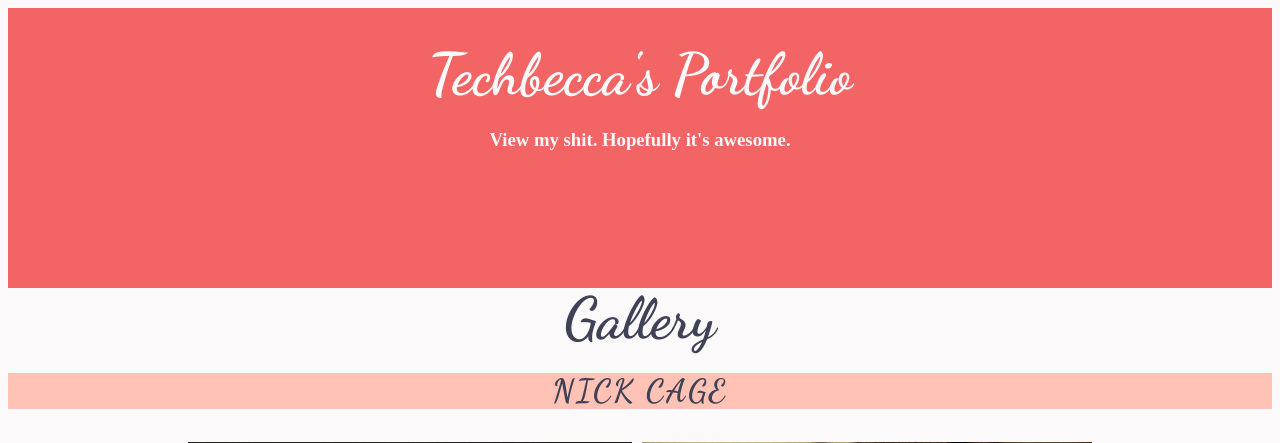
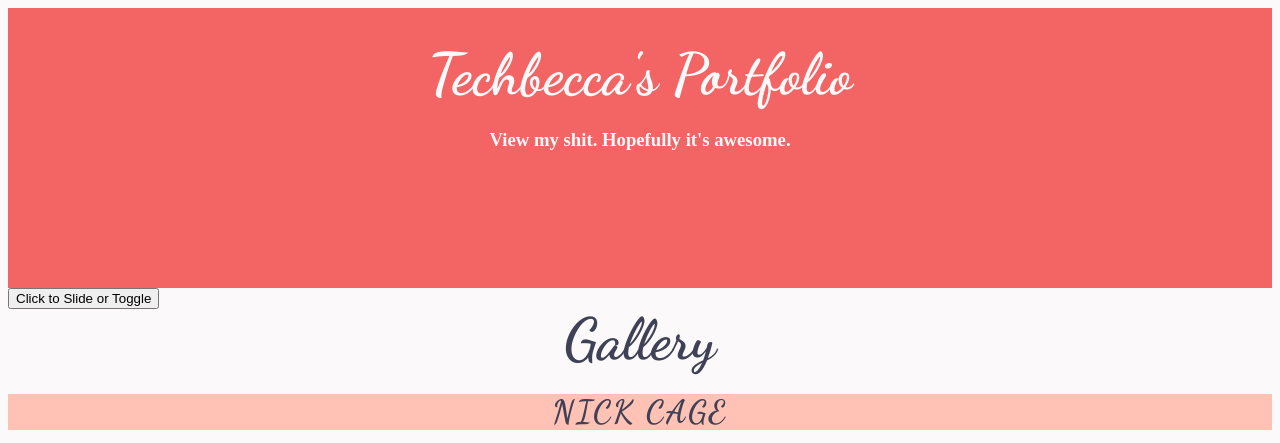
Before and after one commit to techbecca/portfolio, a PHP site: page / in a window 1280 px wide. Shown: the top 443 px of the page. Run offline with PHP 8.4, Linux system fonts and the light colour scheme.

Commit message:
Add button

```diff
--- a/index.php
+++ b/index.php
@@ -24,6 +24,10 @@
     <h1>Techbecca's Portfolio</h1>
     <h3>View my shit. Hopefully it's awesome.</h3>
     <br/>
+  </div>
+
+  <div class="script">
+    <button id='myButton'>Click to Slide or Toggle</button>
   </div>
   <h1> Gallery </h1>
   <div class="albums">
```
